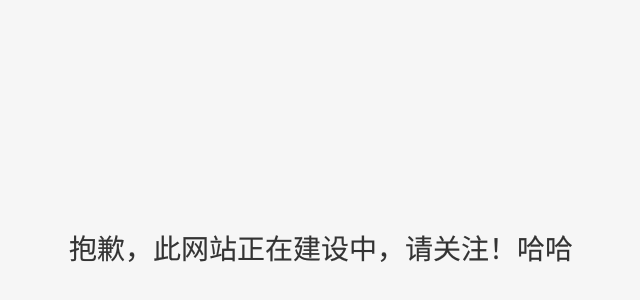
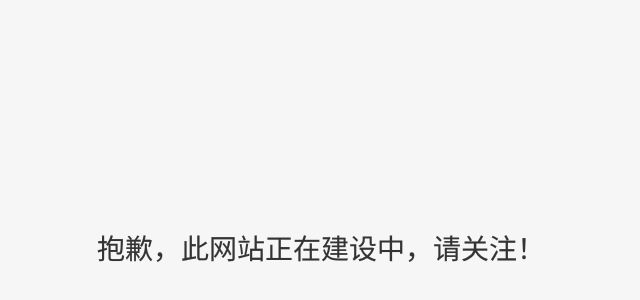
Before and after one commit to zhubaoming/zhubaoming.github.io, a plain HTML site: page index.htm in a window 1280 px wide. Shown: the part 4-304 px from the top of the page, without its empty margins (319-959 px from the left). Drawn offline with Linux system fonts and the light colour scheme; a web font is replaced by a local one.

Commit message:
Update index.htm

```diff
--- a/index.htm
+++ b/index.htm
@@ -49,7 +49,7 @@
   <body>
     <div class="box">
       <i class="ico">&#xe601;</i>
-      <div class="text">抱歉，此网站正在建设中，请关注！哈哈</div>
+      <div class="text">抱歉，此网站正在建设中，请关注！</div>
     </div>
   </body>
 </html>
```
